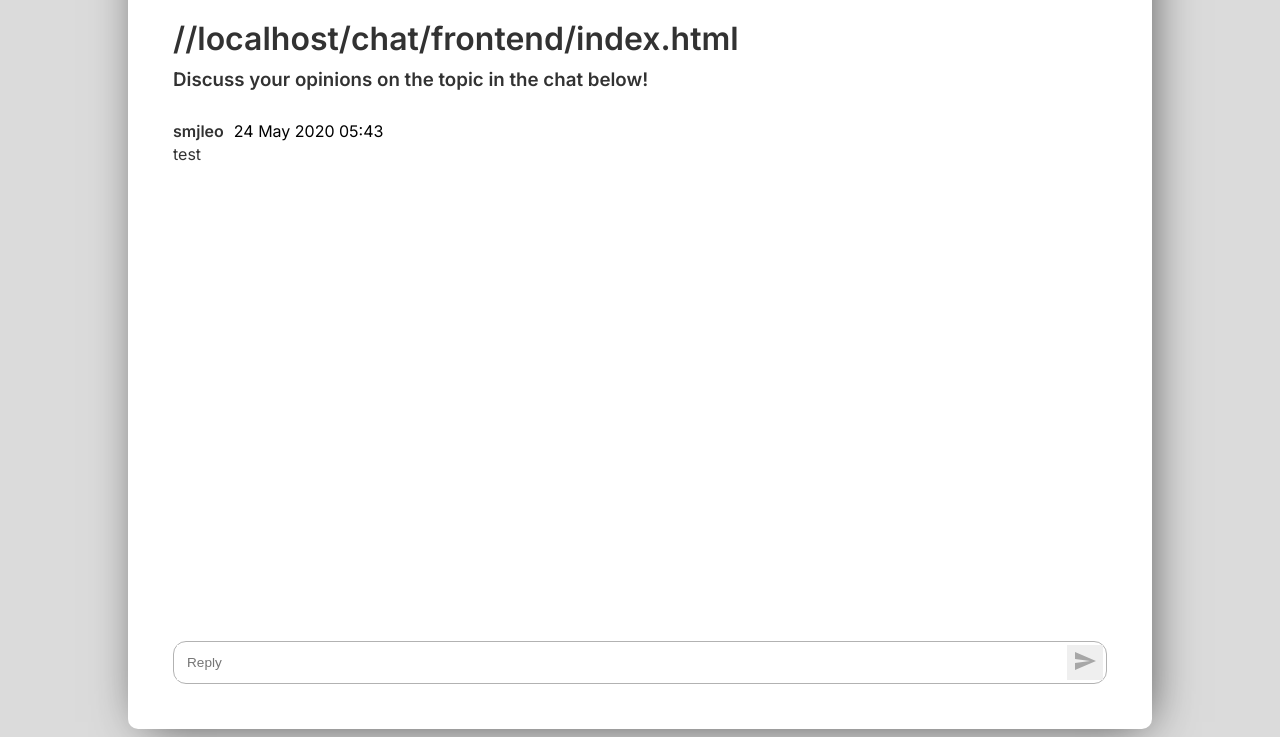
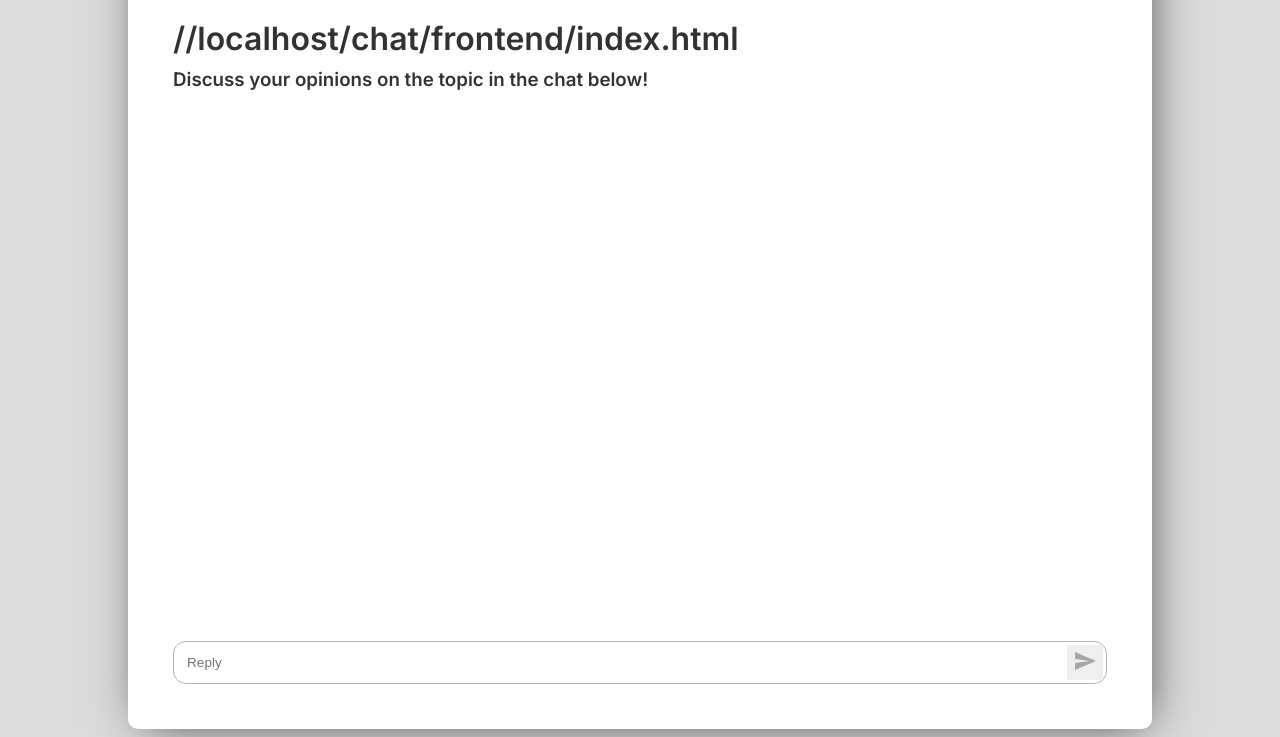
Before and after one commit to smjleo/viewfinder, a browser extension: page chat/frontend/index.html in a window 1280 px wide. Shown: the part 133-870 px from the top of the page. Drawn offline with nearby package versions, Linux system fonts and the light colour scheme; no server answers.

Commit message:
removed test

```diff
--- a/chat/frontend/index.html
+++ b/chat/frontend/index.html
@@ -35,13 +35,7 @@
             </div>
             <div class="interactive">
                 <div class="chat-container">
-                    <div class="chat-entry">
-                        <div class="chat-details">
-                            <p class="username">smjleo</p>
-                            <date>24 May 2020 05:43</date>
-                        </div>
-                        <p class="message">test</p>
-                    </div>
+
                 </div>
                 <div id="send-section">
                     <input type="text" id="message-area" placeholder="Reply"></input>
```
